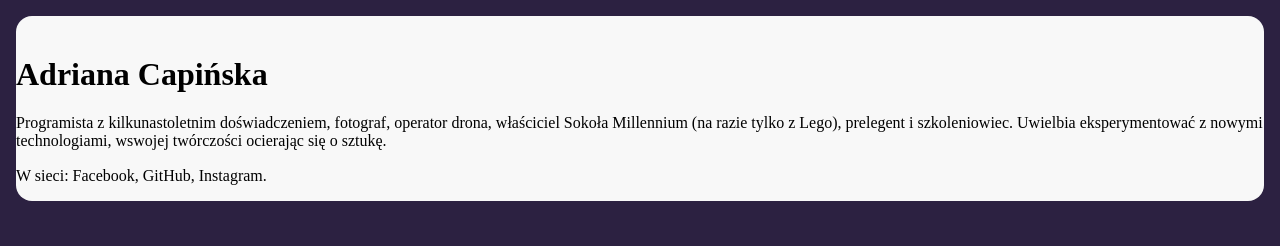
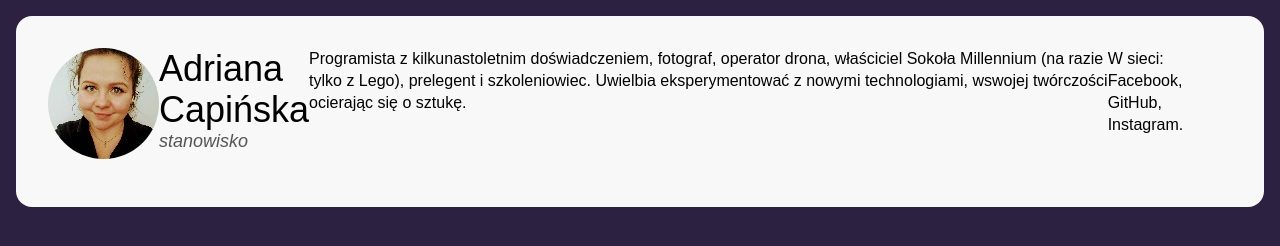
Before and after one commit to adriana-capinska/business-card, a plain HTML site: page index.html in a window 1280 px wide. Drawn offline with Linux system fonts and the light colour scheme.

Commit message:
complite Bem and add picture

```diff
--- a/index.html
+++ b/index.html
@@ -11,15 +11,16 @@
 
 <body>
     <main class="main">
-        <article>
-            <img src="">
-            <header>
-                <h1>Adriana Capińska</h1>
+        <article class="person">
+            <img class="person__picture" src="AC.jpg" alt="Zdjęcie Adriany">
+            <header class="person__info">
+                <h1 class="person__name">Adriana Capińska</h1>
+                <p class="person__position">stanowisko</p>
             </header>
-            <p>Programista z kilkunastoletnim doświadczeniem, fotograf, operator drona, właściciel
+            <p class="person__description">Programista z kilkunastoletnim doświadczeniem, fotograf, operator drona, właściciel
                 Sokoła Millennium (na razie tylko z Lego), prelegent i szkoleniowiec.
                 Uwielbia eksperymentować z nowymi technologiami, wswojej twórczości ocierając się o sztukę. </p>
-            <p>W sieci: Facebook, GitHub, Instagram.</p>
+            <p class="person__description">W sieci: Facebook, GitHub, Instagram.</p>
         </article>
     </main>
 </body>
--- a/style.css
+++ b/style.css
@@ -12,9 +12,47 @@ body{
     display: flex;
     align-items: center;
     justify-content: center;
+    font-family: Arial, Helvetica, sans-serif;
+
 }
  .main{
      background-color: #F8F8F8;
      border-radius: 16px;
      margin: 16px;
+     padding: 32px;
  }
+
+.person{
+     display: flex;
+     align-items: flex-start;
+}
+
+.person__picture{
+    border-radius: 50%;
+}
+
+.person__info{
+      margin-bottom: 24px;
+}
+
+.person__name{
+    font-size: 36px;
+    margin: 0;
+    font-weight: normal;
+}
+
+.person__position{
+     font-size: 18px;
+     color: #545454;
+     margin: 0;
+     font-style: italic;
+}
+.person__description{
+    font-size: 16px;
+    line-height: 22px;
+    margin: 0;
+}
+
+.person__link{
+
+}
```
Also changed, not shown: AC.jpg (added).
